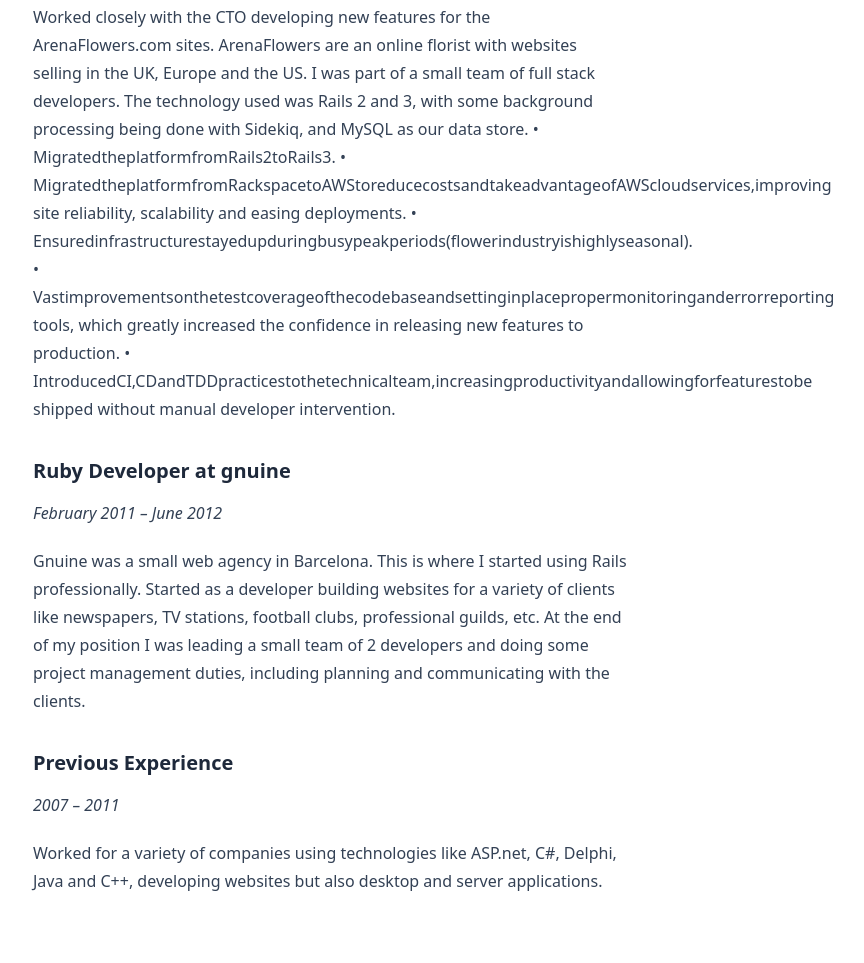
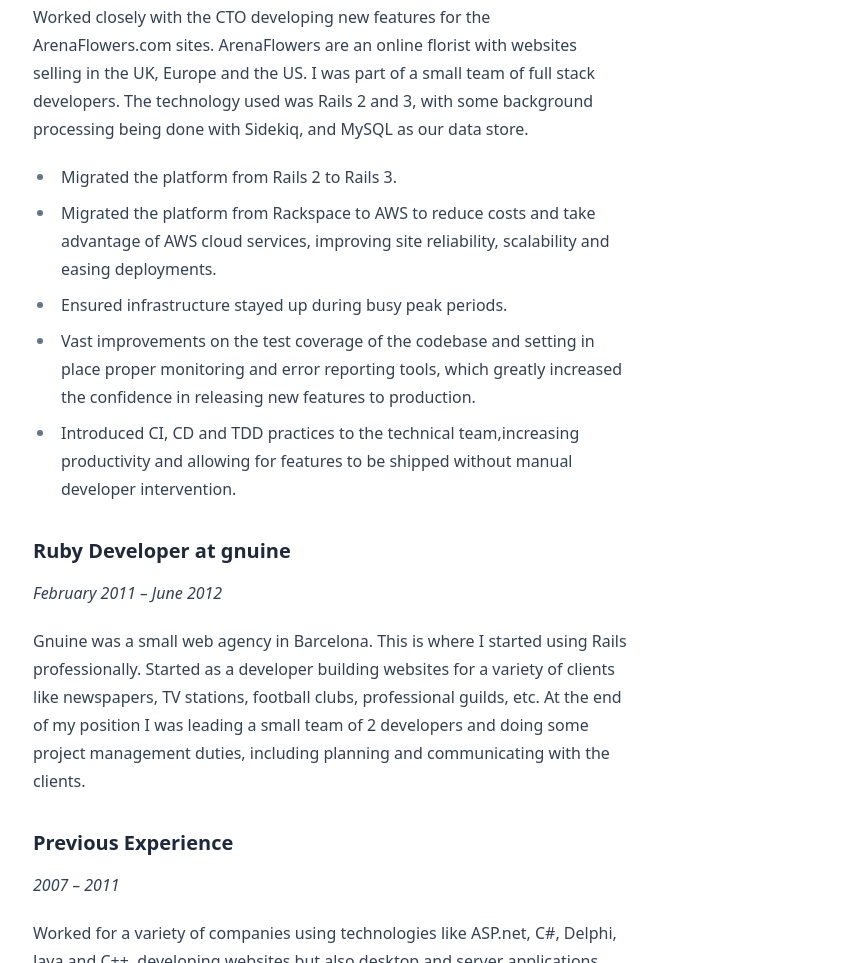
Before and after one commit to brafales/rafales-mulet.com, a plain HTML site: page about-me/index.html in a window 1280 px wide. Shown: the part 4793-5756 px from the top of the page, without its empty margins (95-959 px from the left). Drawn offline with Linux system fonts and the light colour scheme.

Commit message:
deploy: brafales/personal_page_source@39d9853bbb8f32a3ba4f52460c1688812b262055

```diff
--- a/about-me/index.html
+++ b/about-me/index.html
@@ -21,7 +21,7 @@
 <meta name=twitter:card content="summary">
 <meta name=twitter:title content="Bernat Ràfales">
 <meta name=twitter:description content="I am a Software Engineer with more than 15 years of experience.">
-<script type=application/ld+json>{"@context":"https://schema.org","@type":"BlogPosting","articleSection":"","name":"Bernat Ràfales","headline":"Bernat Ràfales","description":"I am a Software Engineer with more than 15 years of experience.","inLanguage":"en","author":{"@type":"Person","name":"Bernat Ràfales"},"creator":{"@type":"Person","name":"Bernat Ràfales"},"copyrightHolder":"Bernat Ràfales","url":"https:\/\/rafales-mulet.com\/about-me\/","wordCount":"1292"}</script>
+<script type=application/ld+json>{"@context":"https://schema.org","@type":"BlogPosting","articleSection":"","name":"Bernat Ràfales","headline":"Bernat Ràfales","description":"I am a Software Engineer with more than 15 years of experience.","inLanguage":"en","author":{"@type":"Person","name":"Bernat Ràfales"},"creator":{"@type":"Person","name":"Bernat Ràfales"},"copyrightHolder":"Bernat Ràfales","url":"https:\/\/rafales-mulet.com\/about-me\/","wordCount":"1352"}</script>
 <meta name=generator content="Hugo 0.91.2">
 <meta name=author content="Bernat Ràfales">
 <link href=mailto:work@rafales-mulet.com rel=me>
@@ -146,13 +146,15 @@ reduced payment fees.</li>
 </ul>
 <h3 id=ruby-developer-at-arenaflowershttpswwwarenaflowerscom>Ruby Developer at <a href=https://www.arenaflowers.com>ArenaFlowers</a> <a class=heading-anchor href=#ruby-developer-at-arenaflowershttpswwwarenaflowerscom aria-label=Anchor>#</a></h3>
 <p><em>July 2012 &ndash; September 2014</em></p>
-<p>Worked closely with the CTO developing new features for the ArenaFlowers.com sites. ArenaFlowers are an online florist with websites selling in the UK, Europe and the US. I was part of a small team of full stack developers. The technology used was Rails 2 and 3, with some background processing being done with Sidekiq, and MySQL as our data store.
-• MigratedtheplatformfromRails2toRails3.
-• MigratedtheplatformfromRackspacetoAWStoreducecostsandtakeadvantageofAWScloudservices,improving
-site reliability, scalability and easing deployments.
-• Ensuredinfrastructurestayedupduringbusypeakperiods(flowerindustryishighlyseasonal).
-• Vastimprovementsonthetestcoverageofthecodebaseandsettinginplacepropermonitoringanderrorreporting tools, which greatly increased the confidence in releasing new features to production.
-• IntroducedCI,CDandTDDpracticestothetechnicalteam,increasingproductivityandallowingforfeaturestobe shipped without manual developer intervention.</p>
+<p>Worked closely with the CTO developing new features for the ArenaFlowers.com sites. ArenaFlowers are an online florist with websites selling in the UK, Europe and the US. I was part of a small team of full stack developers. The technology used was Rails 2 and 3, with some background processing being done with Sidekiq, and MySQL as our data store.</p>
+<ul>
+<li>Migrated the platform from Rails 2 to Rails 3.</li>
+<li>Migrated the platform from Rackspace to AWS to reduce costs and take advantage of AWS cloud services, improving
+site reliability, scalability and easing deployments.</li>
+<li>Ensured infrastructure stayed up during busy peak periods.</li>
+<li>Vast improvements on the test coverage of the codebase and setting in place proper monitoring and error reporting tools, which greatly increased the confidence in releasing new features to production.</li>
+<li>Introduced CI, CD and TDD practices to the technical team,increasing productivity and allowing for features to be shipped without manual developer intervention.</li>
+</ul>
 <h3 id=ruby-developer-at-gnuine>Ruby Developer at gnuine <a class=heading-anchor href=#ruby-developer-at-gnuine aria-label=Anchor>#</a></h3>
 <p><em>February 2011 &ndash; June 2012</em></p>
 <p>Gnuine was a small web agency in Barcelona. This is where I started using Rails professionally. Started as a developer building websites for a variety of clients like newspapers, TV stations, football clubs, professional guilds, etc. At the end of my position I was leading a small team of 2 developers and doing some project management duties, including planning and communicating with the clients.</p>
```
